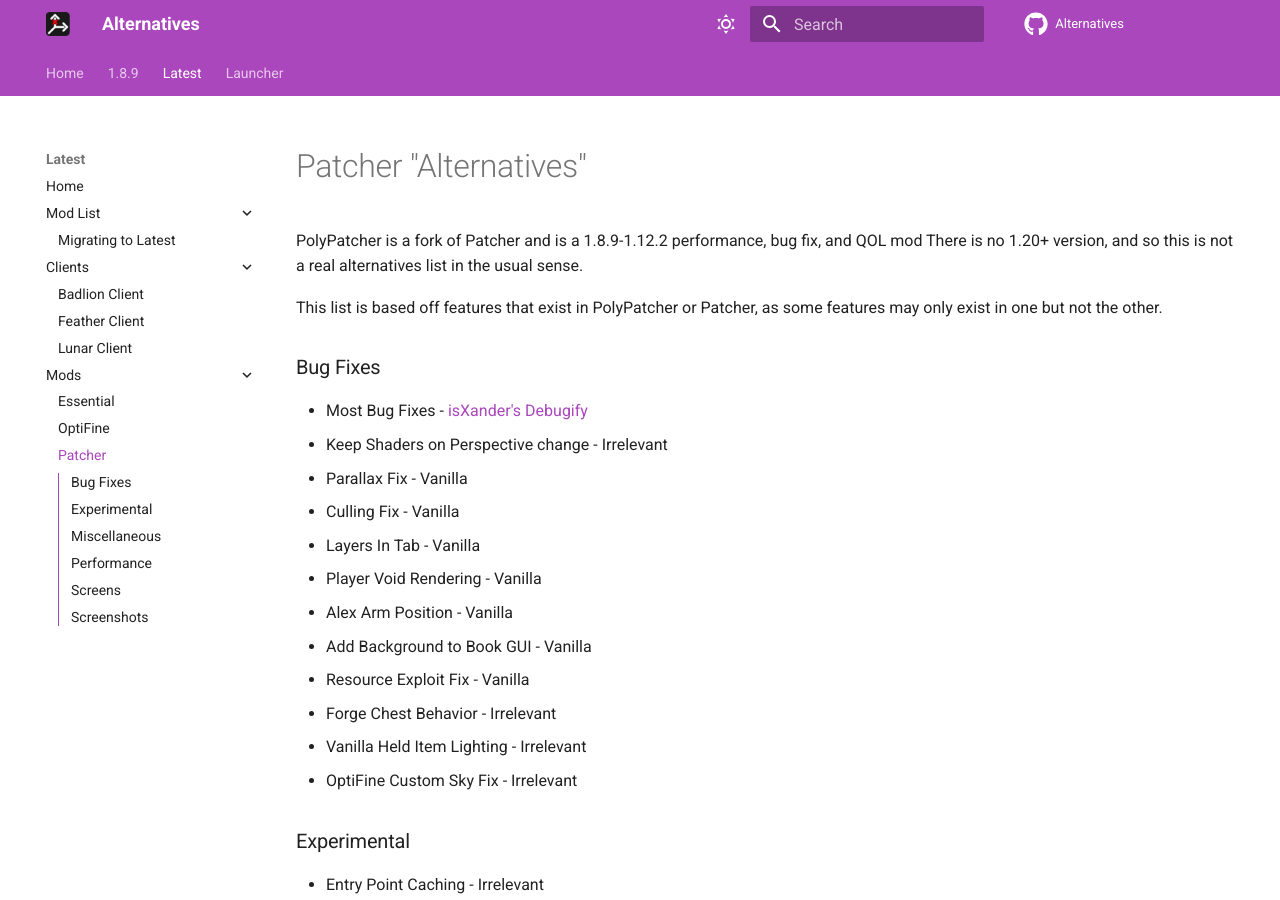
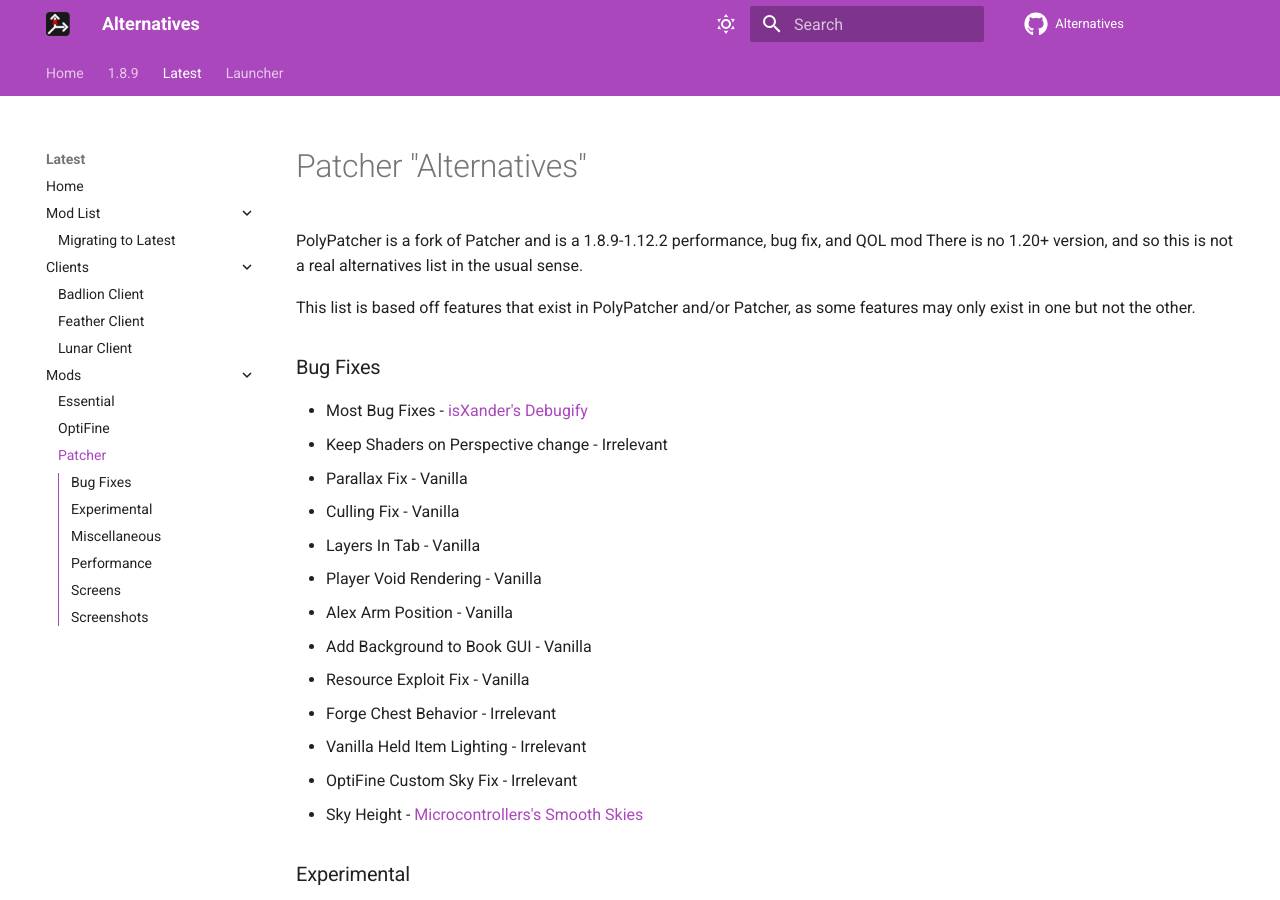
Before and after one commit to MicrocontrollersDev/Alternatives, an MkDocs documentation site: the page built from docs/latest/patcher.md, in a window 1280 px wide and 900 px high. Built offline with MkDocs 1.6.1 and Material for MkDocs 9.7.7, drawn with Linux system fonts in a browser that asks for light colours; comment, search, counter and statistics services are not loaded.

Commit message:
add sky height fix to patcher

```diff
--- a/docs/latest/patcher.md
+++ b/docs/latest/patcher.md
@@ -3,7 +3,7 @@
 PolyPatcher is a fork of Patcher and is a 1.8.9-1.12.2 performance, bug fix, and QOL mod
 There is no 1.20+ version, and so this is not a real alternatives list in the usual sense.
 
-This list is based off features that exist in PolyPatcher or Patcher, as some features may only exist in one but not the other.
+This list is based off features that exist in PolyPatcher and/or Patcher, as some features may only exist in one but not the other.
 
 ### Bug Fixes
 
@@ -19,6 +19,7 @@
 * Forge Chest Behavior - Irrelevant
 * Vanilla Held Item Lighting - Irrelevant
 * OptiFine Custom Sky Fix - Irrelevant
+* Sky Height - [Microcontrollers's Smooth Skies](https://modrinth.com/mod/smooth-skies)
 
 ### Experimental
 
```
